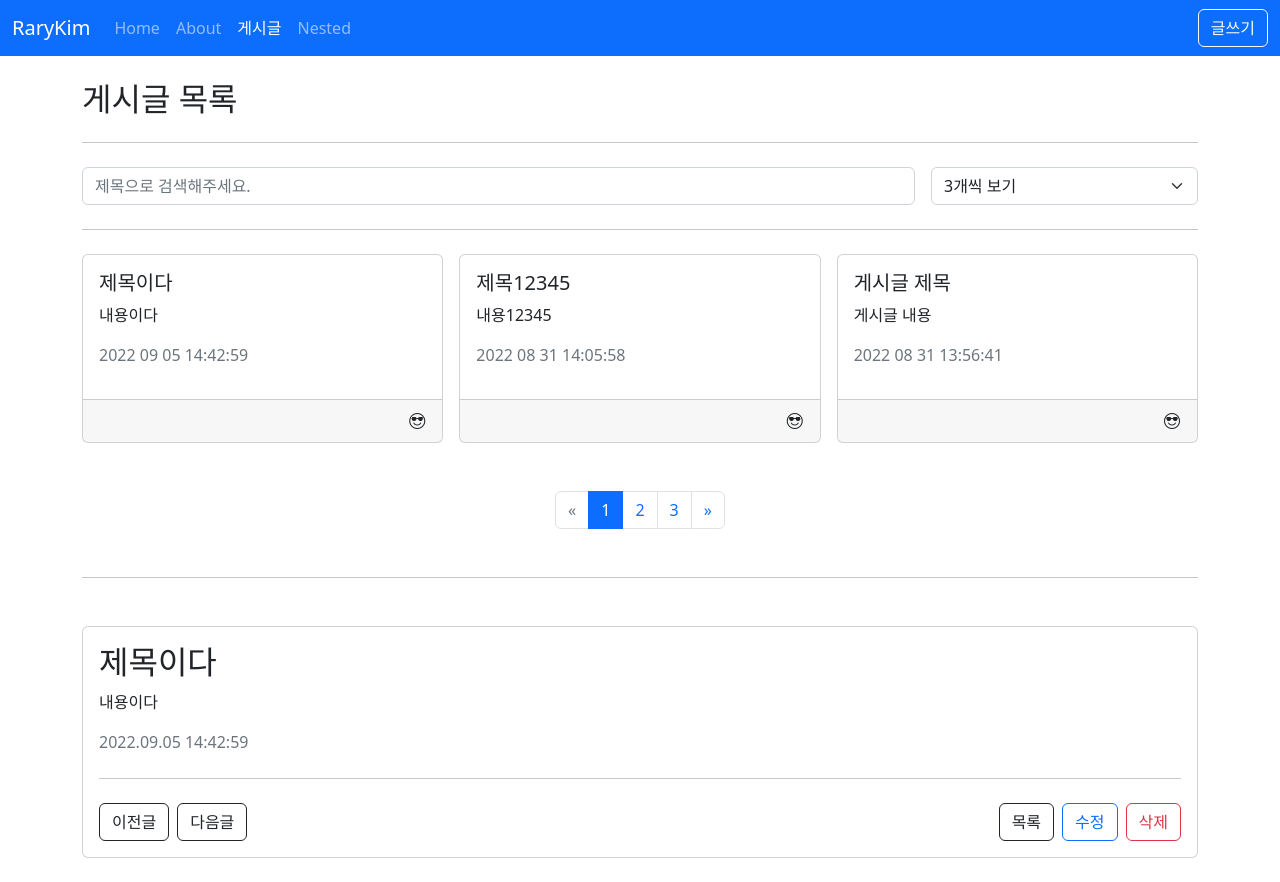
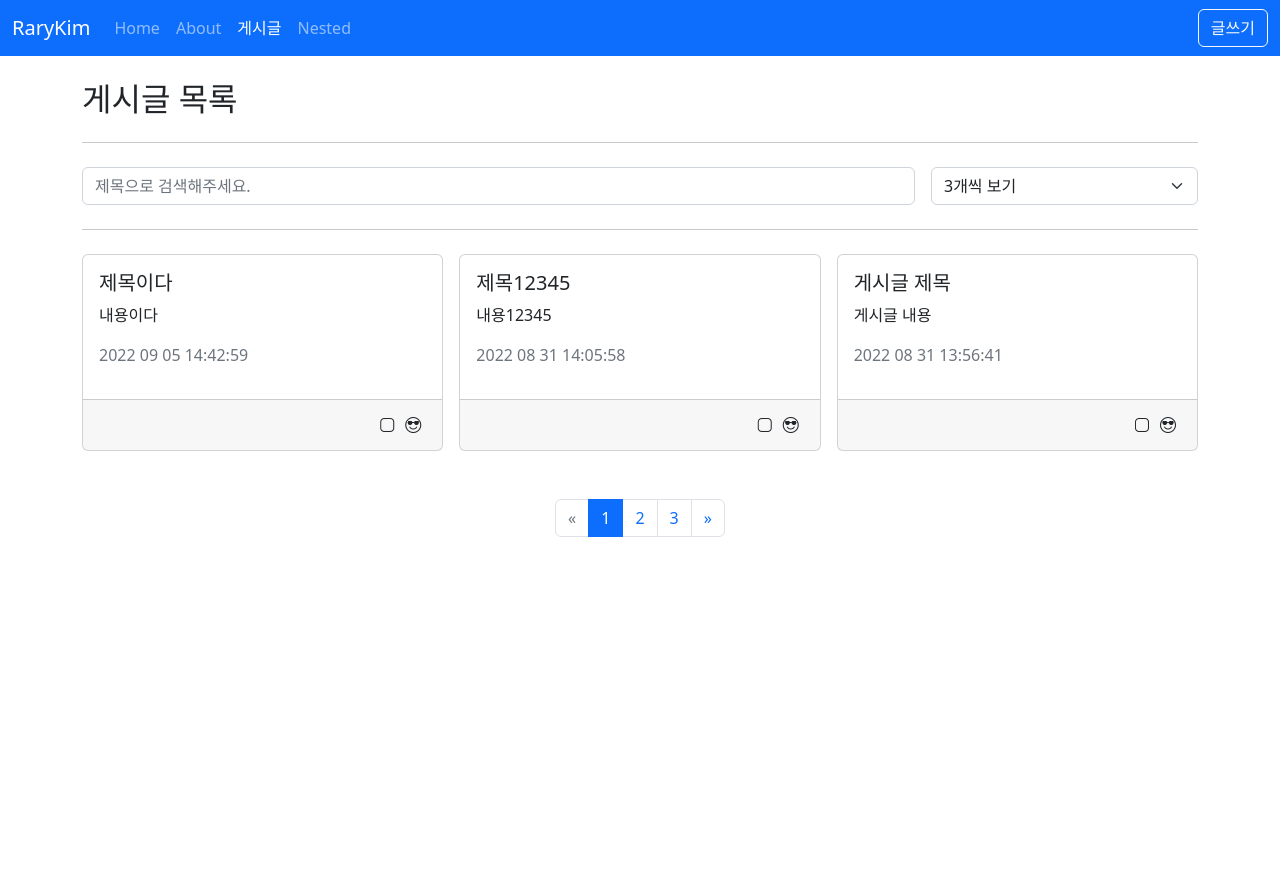
Before and after one commit to rary-developer/vue3-practive-make_board, a Vue app: page /posts in a window 1280 px wide. After the commit the page ends 800 px from the top, so only its background shows below. Built offline with nearby package versions, Linux system fonts and the light colour scheme; data requests are answered from the project's data file.

Commit message:
vue3 연습 게시판 만들기 day9

```diff
--- a/package.json
+++ b/package.json
@@ -6,7 +6,7 @@
     "build": "vite build",
     "preview": "vite preview --port 4173",
     "lint": "eslint . --ext .vue,.js,.jsx,.cjs,.mjs --fix --ignore-path .gitignore",
-    "db": "json-server --watch db.json --port 5000 --delay 1000"
+    "db": "json-server --watch db.json --port 5000"
   },
   "dependencies": {
     "axios": "^0.27.2",
--- a/src/components/posts/PostItem.vue
+++ b/src/components/posts/PostItem.vue
@@ -6,9 +6,12 @@
 		</p>
 		<p class="text-muted">{{ createdDate }}</p>
 		<template #footer>
-			<div class="d-flex flex-row-reverse" @click.stop="$emit('modal')">
-				<button class="btn p-0">
+			<div class="d-flex flex-row-reverse">
+				<button class="btn p-1" @click.stop="$emit('modal')">
 					<i class="bi bi-emoji-sunglasses"></i>
+				</button>
+				<button class="btn p-1" @click.stop="$emit('preview')">
+					<i class="bi bi-app"></i>
 				</button>
 			</div>
 		</template>
@@ -31,7 +34,7 @@ const props = defineProps({
 		type: [String, Date, Number],
 	},
 });
-defineEmits(['modal']);
+defineEmits(['modal', 'preview']);
 
 const dayjs = inject('dayjs');
 const createdDate = computed(() =>
--- /dev/null
+++ b/src/composables/number.js
@@ -0,0 +1,11 @@
+import { computed, unref } from 'vue';
+
+export const useNumber = number => {
+	const isOdd = computed(() => unref(number) % 2 === 1);
+	const isEven = computed(() => !isOdd.value);
+
+	return {
+		isOdd,
+		isEven,
+	};
+};
--- a/src/hooks/useAxios.js
+++ b/src/hooks/useAxios.js
@@ -27,7 +27,7 @@ export const useAxios = (url, config = {}, options = {}) => {
 		data.value = null;
 		error.value = null;
 		loading.value = true;
-		axios(url, {
+		axios(unref(url), {
 			...defaultConfig,
 			...config,
 			params: unref(params),
@@ -51,7 +51,7 @@ export const useAxios = (url, config = {}, options = {}) => {
 			});
 	};
 
-	if (isRef(params)) {
+	if (isRef(params) || isRef(url)) {
 		watchEffect(execute);
 	} else {
 		if (immediate) {
--- a/src/views/HomeView.vue
+++ b/src/views/HomeView.vue
@@ -9,8 +9,10 @@
 			<AppCard>{{ item }}</AppCard>
 		</AppGrid>
 		<hr class="my-4" />
-		<h2>{{ $person.name }}</h2>
-		<button class="btn btn-primary" @click="person.say">click person</button>
+		<!-- <h2>{{ $person.name }}</h2>
+		<button class="btn btn-primary" @click="person.say">click person</button> -->
+		<h2>{{ position }}</h2>
+		<h2>x: {{ x }}, y: {{ y }}</h2>
 	</div>
 </template>
 
@@ -24,7 +26,7 @@ export default {
 </script>
 
 <script setup>
-import { inject, ref } from 'vue';
+import { reactive, ref, toRefs } from 'vue';
 import { useRouter } from 'vue-router';
 
 const router = useRouter();
@@ -34,8 +36,23 @@ const goAboutPage = () => {
 
 const items = ref(['사과', '딸기', '포도', '바나나']);
 
-const person = inject('person');
-console.log('person.name: ', person.name);
+// const person = inject('person');
+// console.log('person.name: ', person.name);
+
+const position = reactive({
+	x: 100,
+	y: 1000,
+});
+
+//const { x, y } = position;
+// const x = ref(position.x);
+// const y = ref(position.y);
+// console.log('x: ', typeof x.value);
+// console.log('y: ', typeof y.value);
+
+// const x = toRef(position, 'x');
+// const y = toRef(position, 'y');
+const { x, y } = toRefs(position);
 </script>
 
 <style scoped></style>
--- a/src/views/posts/PostDetailView.vue
+++ b/src/views/posts/PostDetailView.vue
@@ -3,6 +3,7 @@
 	<AppError v-else-if="error" :message="error.message" />
 	<div v-else>
 		<h2>{{ post.title }}</h2>
+		<p>id: {{ props.id }}, isOdd: {{ isOdd }}</p>
 		<p>{{ post.content }}</p>
 		<p class="text-muted">
 			{{ $dayjs(post.createdAt).format('YYYY.MM.DD HH:mm:ss') }}
@@ -48,10 +49,11 @@
 
 <script setup>
 //import { ref } from 'vue';
+import { computed, toRefs } from 'vue';
 import { useRouter } from 'vue-router';
 import { useAlert } from '../../composables/alert';
+import { useNumber } from '../../composables/number';
 //import { deletePost } from '../../api/posts';
-const { vAlert, vSuccess } = useAlert();
 import { useAxios } from '../../hooks/useAxios';
 
 const props = defineProps({
@@ -60,7 +62,9 @@ const props = defineProps({
 
 //const route = useRoute();
 const router = useRouter();
-
+//const idRef = toRef(props, 'id');
+const { id: idRef } = toRefs(props);
+const { isOdd } = useNumber(idRef);
 //const id = route.params.id;
 /*
  * ref
@@ -74,8 +78,9 @@ const router = useRouter();
 //let form = reactive({});
 //reactive
 //console.log('post:', getPostById(id));
-
-const { error, loading, data: post } = useAxios(`/posts/${props.id}`);
+const { vAlert, vSuccess } = useAlert();
+const url = computed(() => `/posts/${props.id}`);
+const { error, loading, data: post } = useAxios(url);
 
 const {
 	error: removeError,
--- a/src/views/posts/PostListView.vue
+++ b/src/views/posts/PostListView.vue
@@ -19,6 +19,7 @@
 						:created-at="item.createdAt"
 						@click="goPage(item.id)"
 						@modal="openModal(item)"
+						@preview="selectPreview(item.id)"
 					></PostItem>
 				</template>
 			</AppGrid>
@@ -37,10 +38,10 @@
 			/>
 		</Teleport>
 
-		<template v-if="posts && posts.length > 0">
+		<template v-if="previewId">
 			<hr class="my-5" />
 			<AppCard>
-				<PostDetailView :id="posts[0].id"></PostDetailView>
+				<PostDetailView :id="previewId"></PostDetailView>
 			</AppCard>
 		</template>
 	</div>
@@ -58,6 +59,10 @@ import { computed } from 'vue';
 import { useAxios } from '../../hooks/useAxios';
 
 const router = useRouter();
+
+const previewId = ref(null);
+const selectPreview = id => (previewId.value = id);
+
 const params = ref({
 	_sort: 'createdAt',
 	_order: 'desc',
```
